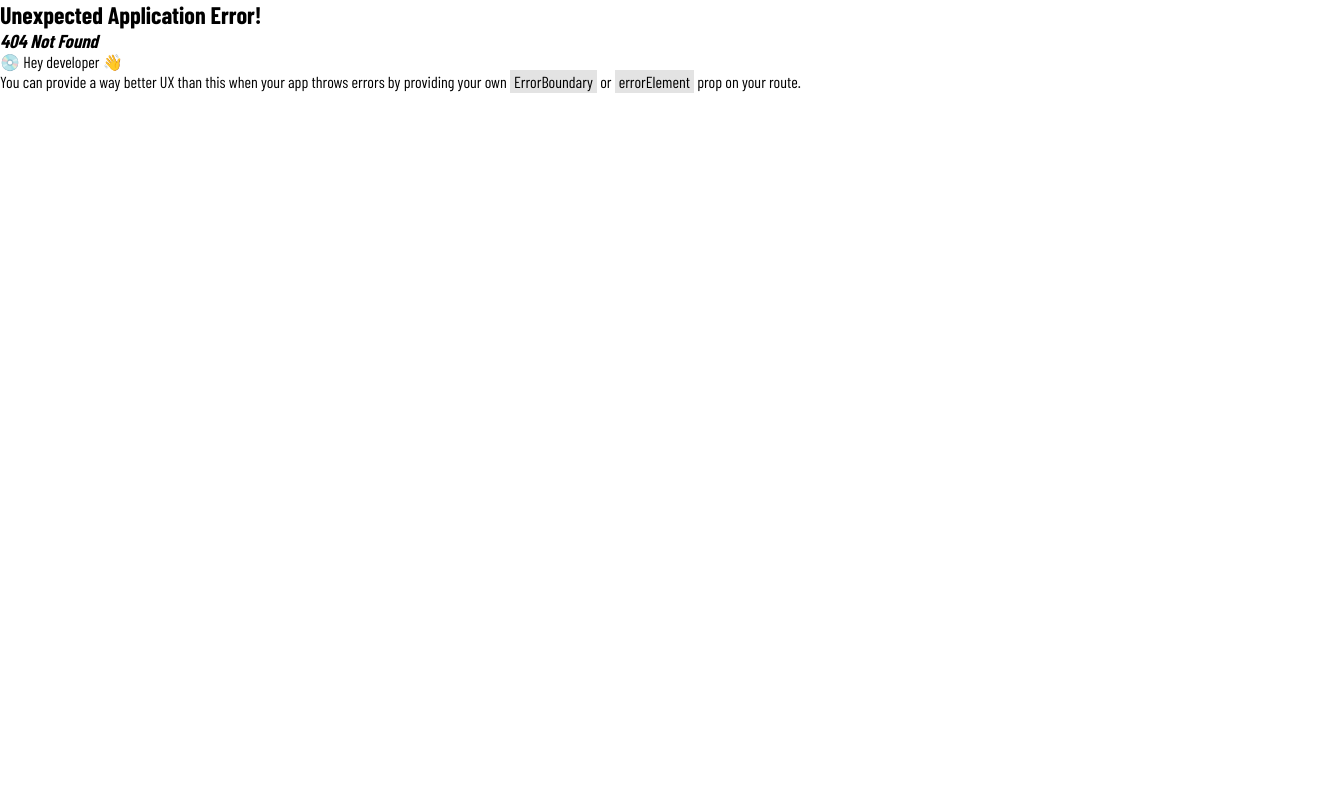
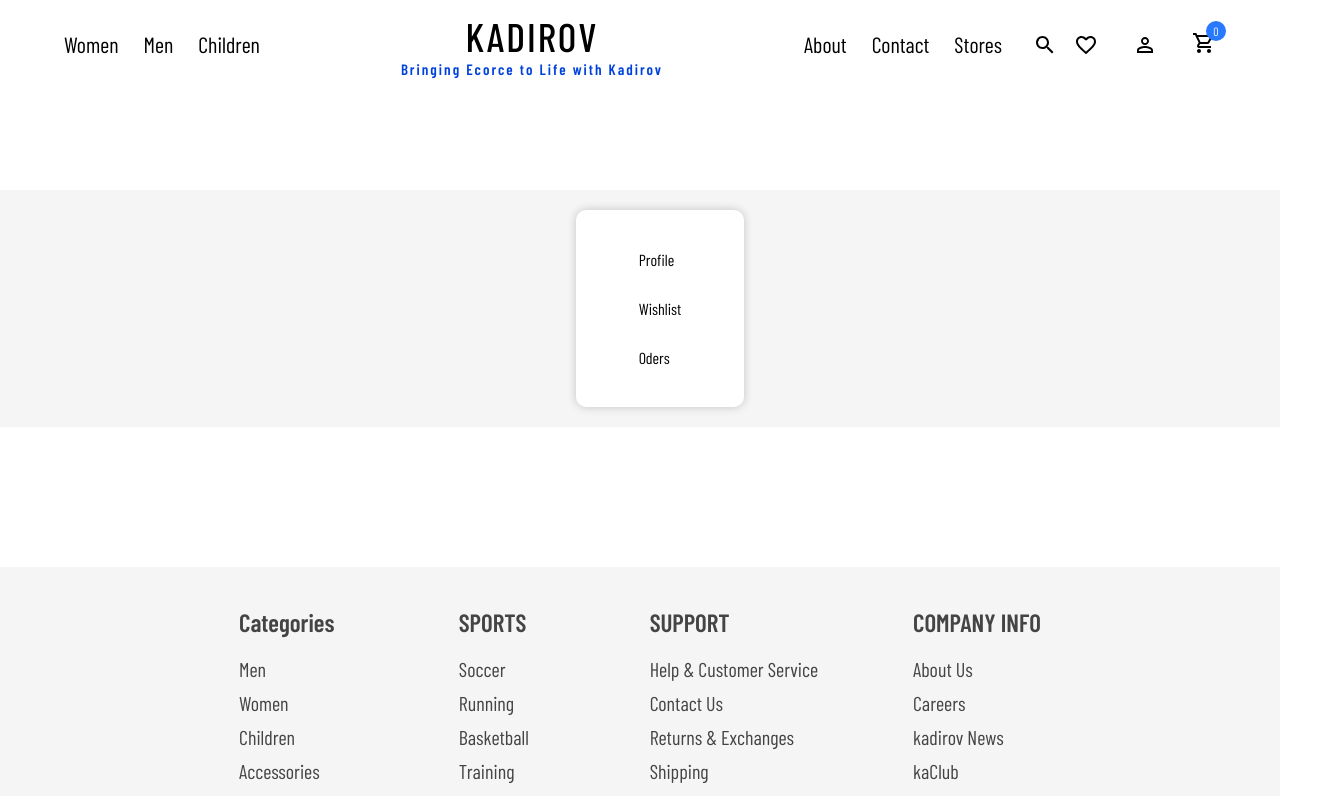
Before and after one commit to gyunayK/Ecomerce_Strapi, a React (Vite) app in the folder eComerce/client/: page /profile in a window 1280 px wide. Before the commit this address had no page. Shown: the top 796 px of the page, 1320 px wide, since content can reach past the window. Built offline with nearby package versions, Linux system fonts and the light colour scheme; a web font is replaced by a local one.

Commit message:
feat: add profile page

```diff
--- a/eComerce/client/package.json
+++ b/eComerce/client/package.json
@@ -16,6 +16,7 @@
     "@mui/icons-material": "^5.14.3",
     "@mui/material": "^5.14.8",
     "@mui/styled-engine-sc": "^5.14.8",
+    "@mui/x-data-grid": "^6.14.0",
     "@reduxjs/toolkit": "^1.9.5",
     "@stripe/react-stripe-js": "^2.1.2",
     "@stripe/stripe-js": "^2.1.0",
--- a/eComerce/client/src/App.jsx
+++ b/eComerce/client/src/App.jsx
@@ -9,6 +9,7 @@ import Navbar from "./components/Navbar/Navbar";
 import Footer from "./components/Footer/Footer";
 import Login from "./pages/Auth/login/Login";
 import SignUp from "./pages/Auth/signup/SignUp";
+import Profile from "./pages/Profile/Profile";
 
 const Layout = () => {
   return (
@@ -39,6 +40,10 @@ const Router = createBrowserRouter([
         element: <Home />,
       },
       {
+        path: "/profile",
+        element: <Profile />,
+      },
+      {
         path: "/products/:id",
         element: <Products />,
       },
--- /dev/null
+++ b/eComerce/client/src/pages/Profile/Profile.jsx
@@ -0,0 +1,20 @@
+import React from "react";
+import "./Profile.scss";
+
+export default function Profile() {
+  const handleChangeComponent = () => {};
+
+  return (
+    <div className="odersContainer">
+      <div className="userNav">
+        <nav className="userNavRight">
+          <ul>
+            <li>Profile</li>
+            <li>Wishlist</li>
+            <li>Oders</li>
+          </ul>
+        </nav>
+      </div>
+    </div>
+  );
+}
--- /dev/null
+++ b/eComerce/client/src/pages/Profile/Profile.scss
@@ -0,0 +1,45 @@
+.odersContainer {
+  display: flex;
+  align-items: center;
+  justify-content: space-around;
+  margin-top: 100px;
+  margin-bottom: 100px;
+  width: 100%;
+  height: 100%;
+  background-color: #f5f5f5;
+  padding: 20px;
+
+  .userNav {
+    width: 10%;
+    height: 100%;
+    background-color: #fff;
+    border-radius: 10px;
+    padding: 20px;
+    box-shadow: 0 0 10px rgba(0, 0, 0, 0.2);
+
+    nav {
+      display: flex;
+      flex-direction: column;
+      align-items: center;
+      justify-content: center;
+
+      ul {
+        list-style: none;
+        margin: 0;
+        padding: 0;
+
+        li {
+          margin: 10px 0;
+          padding: 10px;
+          border-radius: 5px;
+          cursor: pointer;
+          transition: all 0.3s ease-in-out;
+
+          &:hover {
+            background-color: #f5f5f5;
+          }
+        }
+      }
+    }
+  }
+}
```
Also changed, not shown: eComerce/client/src/components/Order/Order.jsx (added, +46 -0 lines), eComerce/client/src/components/Order/Oders.scss (added), 1 other file (tests, documents, lock files or other folders).
